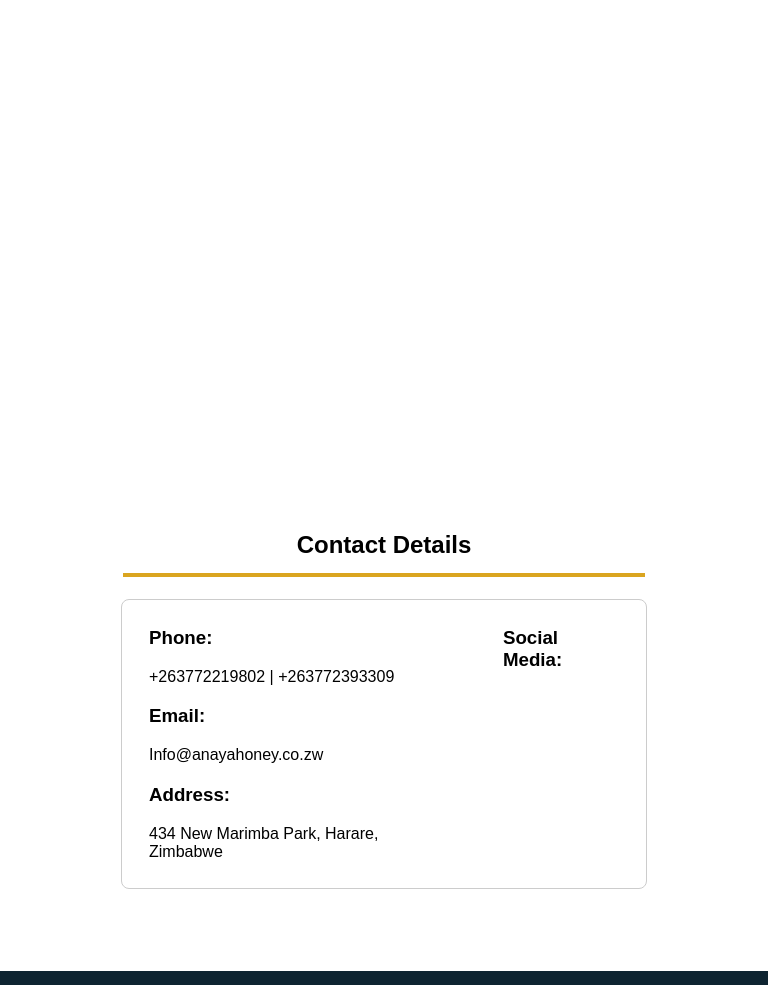
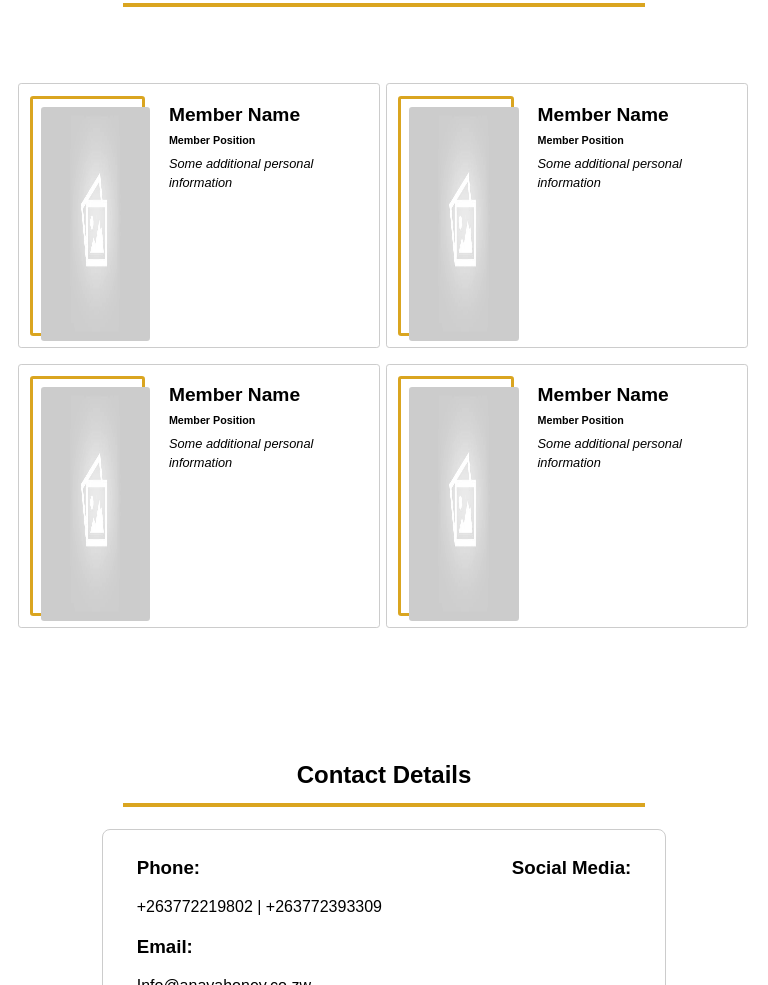
Before and after one commit to sdhave/anaya-honey, a plain HTML site: page index.html in a window 768 px wide. Shown: the part 1815-2800 px from the top of the page. Drawn offline with Linux system fonts and the light colour scheme.

Commit message:
Our Team Section Coming Up

```diff
--- /dev/null
+++ b/assets/css/desktop.css
@@ -0,0 +1,52 @@
+@media screen and (min-width: 768px) {
+    .container {
+        border: none;
+    }
+
+    .team {
+        display: flex;
+    }
+
+    .member {
+        display: flex;
+        width: 49%;
+        border-radius: .2rem;
+    }
+
+    .m-img {
+        position: relative;
+        height: 30vh;
+        width: 15vw;
+        border: 3px solid goldenrod;
+        margin: .5rem;
+        /* background-color: goldenrod; */
+        border-radius: .2rem;
+    }
+
+    .m-img img {
+        position: absolute;
+        top: .5rem;
+        left: .5rem;
+        width: 100%;
+        height: 100%;
+        border-radius: .2rem;
+    }
+
+    .member-info {
+        padding: 1rem;
+    }
+
+    .member-info h5 {
+        font-size: 1.2rem;
+        margin-bottom: .5rem;
+    }
+
+    .member-info p {
+        padding: 0;
+        margin: 0;
+        margin-top: .5rem;
+        font-style: italic;
+        font-size: .8rem;
+        line-height: 1.2rem;
+    }
+}
--- /dev/null
+++ b/assets/css/mobile.css
@@ -0,0 +1,41 @@
+@media screen and (max-width: 768px) {
+    .member {
+        display: flex;
+    }
+
+    .m-img {
+        position: relative;
+        height: 30vh;
+        width: 30vw;
+        border: 3px solid goldenrod;
+        margin: .5rem;
+        /* background-color: goldenrod; */
+    }
+
+    .m-img img {
+        position: absolute;
+        top: .5rem;
+        left: .5rem;
+        width: 100%;
+        height: 100%;
+
+    }
+
+    .member-info {
+        padding: 1rem;
+    }
+
+    .member-info h5 {
+        font-size: 1.2rem;
+        margin-bottom: .5rem;
+    }
+
+    .member-info p {
+        padding: 0;
+        margin: 0;
+        margin-top: .5rem;
+        font-style: italic;
+        font-size: .8rem;
+        line-height: 1.2rem;
+    }
+}
--- a/assets/css/style.css
+++ b/assets/css/style.css
@@ -5,6 +5,8 @@
 }
 
 .bd { border: var(--border); }
+.m { margin: .2rem;}
+.p { padding: .2rem;}
 
 * {
     margin: 0;
@@ -23,7 +25,8 @@ body{
 }
 
 .section {
-    height: 90vh;
+    min-height: 90vh;
+    margin-top: 10vh;
 }
 
 .container{
@@ -64,7 +67,7 @@ h1::after{
 @media screen and (min-width: 768px) {
     .details-container{
         border-radius: .5rem;
-        max-width: 70%;
+        max-width: 75%;
         display: flex;
         justify-content: space-around;
         margin: 2rem auto;
--- a/index.html
+++ b/index.html
@@ -7,6 +7,8 @@
     <link href="./assets/css/style.css" rel="stylesheet">
     <link href="./assets/css/header.css" rel="stylesheet">
     <link href="./assets/css/footer.css" rel="stylesheet">
+    <link href="./assets/css/mobile.css" rel="stylesheet">
+    <link href="./assets/css/desktop.css" rel="stylesheet">
     <title>Anaya Honey</title>
 </head>
 <body>
@@ -37,7 +39,7 @@
             <div class="container hero-container">
                 <div class="hero-text">
                     <div class="welcome">
-                        <h2>Taste The Sweetness of Anaya Honey</h2>
+                        <h2>Taste The <span style="color: goldenrod;">Sweetness</span> of Anaya Honey</h2>
                         <hr class="line">
                         <h4>Lorem ipsum dolor sit amet consectetur adipisicing elit. Aut architecto consequuntur maxime iusto nobis iste esse explicabo autem voluptate. Lorem ipsum dolor sit amet consectetur adipisicing elit. Pariatur officia ullam repudiandae. Odit, error omnis.</h4>
                     </div>
@@ -55,10 +57,73 @@
         <!-- PRODUCTS SECTION -->
         <section class="section" id="products">
             <h1 class="section-title">A Selection Of Our Products</h1>
+
         </section>
         <!-- TEAM SECTION -->
         <section class="section" id="team">
             <h1 class="section-title">Our Team</h1>
+            <div class="container">
+                <div class="team p m">
+                    <div class="member bd p m">
+                        <!-- IMAGE -->
+                        <div class="member-img">
+                            <div class="m-img">
+                                <img src="./assets/images/default.jpg" alt="" class="member-pic">
+                            </div>
+                        </div>
+                        <!-- INFOR -->
+                        <div class="member-info">
+                            <h5>Member Name</h5>
+                            <h6>Member Position</h6>
+                            <p>Some additional personal information</p>
+                        </div>
+                    </div>
+                    <div class="member bd p m">
+                        <!-- IMAGE -->
+                        <div class="member-img">
+                            <div class="m-img">
+                                <img src="./assets/images/default.jpg" alt="" class="member-pic">
+                            </div>
+                        </div>
+                        <!-- INFOR -->
+                        <div class="member-info">
+                            <h5>Member Name</h5>
+                            <h6>Member Position</h6>
+                            <p>Some additional personal information</p>
+                        </div>
+                    </div>
+                </div>
+                <div class="team p m">
+                    <div class="member bd p m">
+                        <!-- IMAGE -->
+                        <div class="member-img">
+                            <div class="m-img">
+                                <img src="./assets/images/default.jpg" alt="" class="member-pic">
+                            </div>
+                        </div>
+                        <!-- INFOR -->
+                        <div class="member-info">
+                            <h5>Member Name</h5>
+                            <h6>Member Position</h6>
+                            <p>Some additional personal information</p>
+                        </div>
+                    </div>
+                    <div class="member bd p m">
+                        <!-- IMAGE -->
+                        <div class="member-img">
+                            <div class="m-img">
+                                <img src="./assets/images/default.jpg" alt="" class="member-pic">
+                            </div>
+                        </div>
+                        <!-- INFOR -->
+                        <div class="member-info">
+                            <h5>Member Name</h5>
+                            <h6>Member Position</h6>
+                            <p>Some additional personal information</p>
+                        </div>
+                    </div>
+                </div>
+            </div>
         </section>
         <!-- CONTACT DETAILS SECTION -->
         <section class="section mh" id="contact">
```
